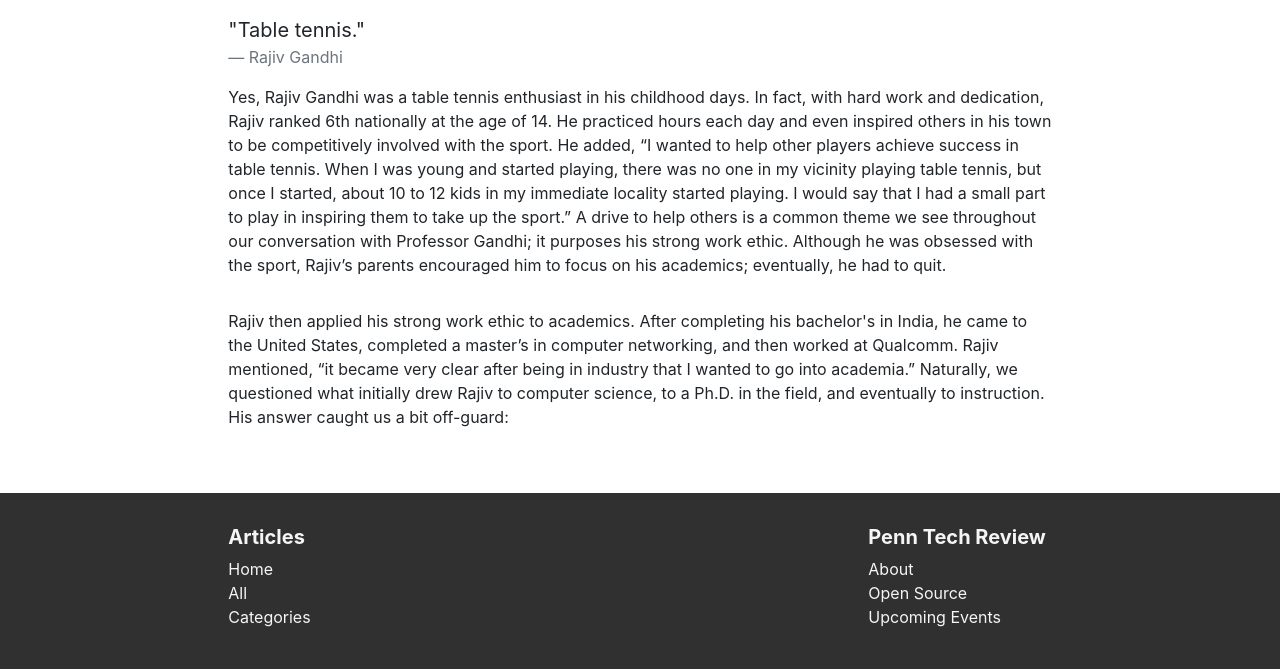
After one commit to penntechreview/penntechreview.com, a Django app: page /read/ in a window 1280 px wide. The commit adds this page. Shown: the part 817-1486 px from the top of the page. Run offline with Django 3.2, Linux system fonts and the light colour scheme; some libraries are stand-ins or nearby versions.

Commit message:
Building read page

```diff
--- /dev/null
+++ b/core/templates/read.html
@@ -0,0 +1,68 @@
+{% extends 'base.html' %}
+
+{% block content %}
+
+<div class="container-fluid">
+  <header class="blog-header py-3">
+    <div class="row flex-nowrap justify-content-between align-items-center">
+      <div class="col-4 pt-1">
+      </div>
+      <div class="col-4 text-center">
+        <a class="blog-header-logo text-dark" href="/" style="font-weight: 800"><strong>Penn Tech Review</strong></a>
+      </div>
+      <div class="col-4 d-flex justify-content-end align-items-center">
+      </div>
+    </div>
+  </header>
+
+  <div class="row">
+    <div class="col-md-2"> </div>
+    <div class="col-md-8">
+        <br />
+        <h1 class="display-4" style="font-weight: 800"> <strong>From Table Tennis to Algorithms</strong></h1>
+        <h4>Spring 2017 Release</h4>
+        <a href="/team">Nihar Patil, Sanjit Kalapatapu</a>
+        <hr />
+        <p style="margin-bottom: 2rem"> Those who first encounter  Professor Rajiv Gandhi, with his steadfast composure and characteristic solid-colored polos, may find him simple and quiet. However, Rajiv has a hidden energy - one that allows him to memorize all students’ names across 200-person classes and one that materializes as he teaches Mathematical Foundations of Computer Science (CIS 160) and Algorithms and Data Structures (CIS 121) at the University of Pennsylvania. We sat down with Professor Gandhi to learn more about his childhood, his path to academia, his advice to students, and more.
+        We asked, “Rajiv, if you didn’t go down the computer science path, what do you think you’d be doing?”</p>
+        <img class="img-fluid" style="margin-bottom: 1rem" src="https://res.cloudinary.com/penntechreview-com/image/upload/v1491588897/jun13y2017/rthmlsjggzmb6pxlrnt3.jpg" />
+        <blockquote class="blockquote">
+          <p class="mb-0">"Table tennis."</p>
+          <footer class="blockquote-footer">Rajiv Gandhi</footer>
+        </blockquote>
+
+        <p style="margin-bottom: 2rem">Yes, Rajiv Gandhi was a table tennis enthusiast in his childhood days. In fact, with hard work and dedication, Rajiv ranked 6th nationally at the age of 14. He practiced hours each day and even inspired others in his town to be competitively involved with the sport. He added,
+
+          “I wanted to help other players achieve success in table tennis. When I was young and started playing, there was no one in my vicinity playing table tennis, but once I started, about 10 to 12 kids in my immediate locality started playing. I would say that I had a small part to play in inspiring them to take up the sport.”
+
+      A drive to help others is a common theme we see throughout our conversation with Professor Gandhi; it purposes his strong work ethic. Although he was obsessed with the sport, Rajiv’s parents encouraged him to focus on his academics; eventually, he had to quit. </p>
+
+      <p>
+          Rajiv then applied his strong work ethic to academics. After completing his bachelor's in India, he came to the United States, completed a master’s in computer networking, and then worked at Qualcomm. Rajiv mentioned, “it became very clear after being in industry that I wanted to go into academia.” Naturally, we questioned what initially drew Rajiv to computer science, to a Ph.D. in the field, and eventually to instruction. His answer caught us a bit off-guard:
+      </p>
+      <br /> <br />
+    </div>
+    <div class="col-md-2"> </div>
+  </div>
+
+  <div class="row" style="padding-top: 2rem; background: #303030; color: #F5F5F5; padding-bottom: 1rem;">
+    <div class="col-md-2"> </div>
+    <div class="col-md-4">
+      <h5 class="font-weight-bold"> Articles </h5>
+      <a style="color: #F5F5F5" href="/">Home</a> <br />
+      <a style="color: #F5F5F5" href="/all">All</a> <br />
+      <a style="color: #F5F5F5" href="/tag">Categories</a> <br />
+      <br />
+    </div>
+    <div class="col-md-2"> </div>
+    <div class="col-md-4">
+        <h5 class="font-weight-bold"> Penn Tech Review </h5>
+        <a style="color: #F5F5F5" href="/about">About</a> <br />
+        <a style="color: #F5F5F5" href="https://github.com/penntechreview">Open Source</a> <br />
+        <a style="color: #F5F5F5" href="/events">Upcoming Events</a> <br />
+    </div>
+  </div>
+</div>
+
+
+{% endblock %}
--- a/penntechreview/urls.py
+++ b/penntechreview/urls.py
@@ -1,10 +1,9 @@
 from django.contrib import admin
 from django.urls import path, include
-from core.views import splash, read, apply
+from core.views import splash, read
 
 urlpatterns = [
     path('admin/', admin.site.urls),
     path('read/', read, name='read'),
-    path('home/', splash, name='splash'),
-    path('', apply, name='apply')
+    path('', splash, name='splash')
 ]
```
Also changed, not shown: core/templates/splash.html (+22 -11 lines).
